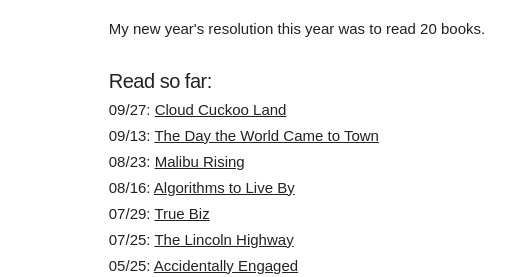
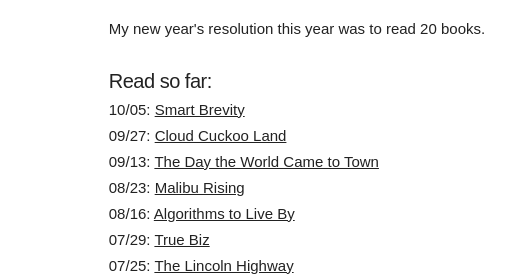
Before and after one commit to pksohn/pksohn.github.io, a plain HTML site: page index.html in a window 1280 px wide. Shown: the part 140-417 px from the top of the page, 384-896 px from the left. Drawn offline with Linux system fonts and the light colour scheme; a web font is replaced by a local one.

Commit message:
new book

```diff
--- a/index.html
+++ b/index.html
@@ -63,6 +63,7 @@
 <p>My new year's resolution this year was to read 20 books.</p>
 <h5>Read so far:</h5>
 <ul>
+<li>10/05: <a href="https://g.co/kgs/rp97J3">Smart Brevity</a></li>
 <li>09/27: <a href="https://g.co/kgs/R5WCGs">Cloud Cuckoo Land</a></li>
 <li>09/13: <a href="https://g.co/kgs/R5seDZ">The Day the World Came to Town</a></li>
 <li>08/23: <a href="https://g.co/kgs/LyY3AW">Malibu Rising</a></li>
```
Also changed, not shown: 1 other file.
